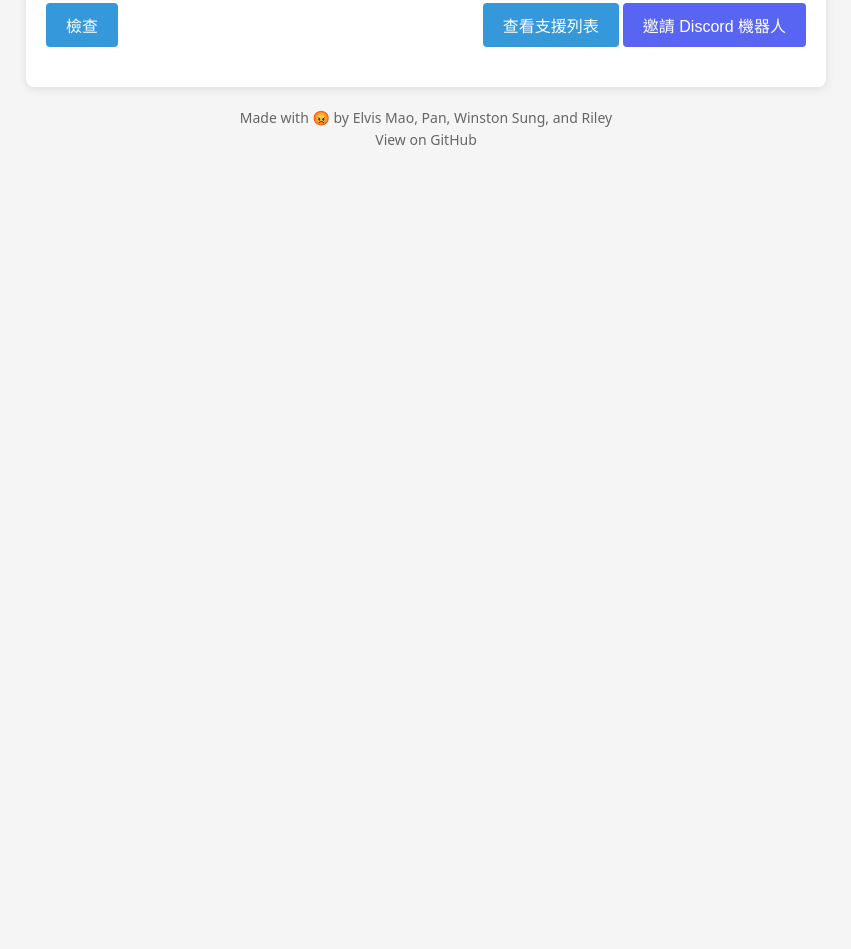
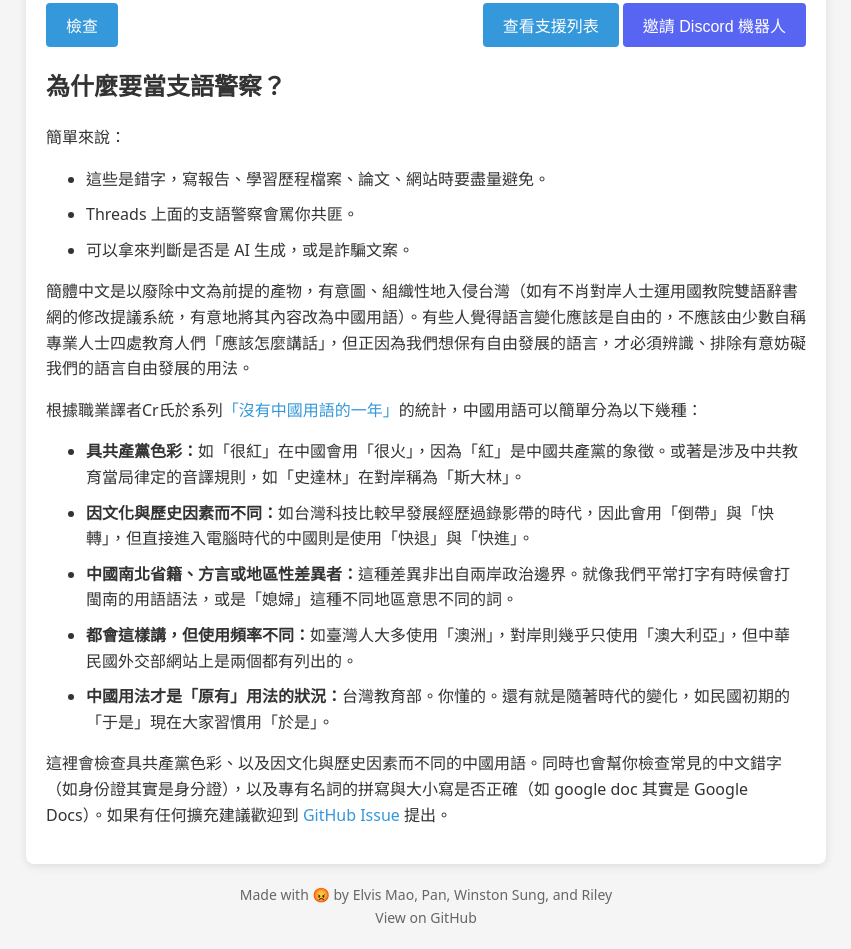
Before and after one commit to Edit-Mr/WinstonBot, a website: page public/index.html in a window 1280 px wide. Shown: the part 380-1329 px from the top of the page, without its empty margins (214-1065 px from the left). Before the commit the page ends 800 px from the top, so only its background shows below. Drawn offline with Linux system fonts and the light colour scheme.

Commit message:
feat: add description in home page

```diff
--- a/public/index.html
+++ b/public/index.html
@@ -23,7 +23,7 @@
                 text-align: center;
                 margin-bottom: 30px;
             }
-            .container {
+            main {
                 background-color: white;
                 border-radius: 8px;
                 padding: 20px;
@@ -102,6 +102,14 @@
                 display: inline-block;
             }
 
+            a {
+                color: #3498db;
+                text-decoration: none;
+            }
+            section {
+                margin-top: 20px;
+            }
+
             footer {
                 text-align: center;
                 margin-top: 20px;
@@ -126,12 +134,16 @@
                     transform: rotate(360deg);
                 }
             }
+
+            li {
+                margin-bottom: 10px;
+            }
         </style>
     </head>
     <body>
-        <div class="container">
+        <main>
             <h1>Winston Bot - 中國用語／錯字檢查工具</h1>
-            <p>輸入文字，檢查拼寫、大小寫和用詞問題：</p>
+            <p>輸入文字，檢查常見錯字、中國用語、以及專有名詞的拼寫與大小寫是否正確。</p>
 
             <textarea id="textInput" placeholder="請輸入要檢查的文字...">
 一位程序員在掃描 qrcode 報到 sitcon 之後用 Chinese 改了一下進程並推送到 github</textarea
@@ -149,17 +161,52 @@
                     </button>
                 </div>
             </div>
-
             <div class="loading" id="loading">
                 <div class="spinner"></div>
                 <p>檢查中...</p>
             </div>
-
             <div id="result"></div>
-        </div>
+            <section>
+                <h2>為什麼要當支語警察？</h2>
+                <p>
+                    簡單來說：
+                </p>
+                <ul>
+                    <li>這些是錯字，寫報告、學習歷程檔案、論文、網站時要盡量避免。</li>
+                    <li>Threads 上面的支語警察會罵你共匪。</li>
+                    <li>可以拿來判斷是否是 AI 生成，或是詐騙文案。</li>
+                </ul>
+                <p>簡體中文是以廢除中文為前提的產物，有意圖、組織性地入侵台灣（如有不肖對岸人士運用國教院雙語辭書網的修改提議系統，有意地將其內容改為中國用語）。有些人覺得語言變化應該是自由的，不應該由少數自稱專業人士四處教育人們「應該怎麼講話」，但正因為我們想保有自由發展的語言，才必須辨識、排除有意妨礙我們的語言自由發展的用法。</p>
+                <p>
+                    根據職業譯者Cr氏於系列<a href="https://www.thenewslens.com/column/366days/198935"
+                        >「沒有中國用語的一年」</a
+                    >的統計，中國用語可以簡單分為以下幾種：
+                </p>
+                <ul>
+                    <li>
+                        <strong>具共產黨色彩：</strong>如「很紅」在中國會用「很火」，因為「紅」是中國共產黨的象徵。或著是涉及中共教育當局律定的音譯規則，如「史達林」在對岸稱為「斯大林」。
+                    </li>
+                    <li><strong>因文化與歷史因素而不同：</strong>如台灣科技比較早發展經歷過錄影帶的時代，因此會用「倒帶」與「快轉」，但直接進入電腦時代的中國則是使用「快退」與「快進」。</li>
+                    <li>
+                        <strong>中國南北省籍、方言或地區性差異者：</strong>這種差異非出自兩岸政治邊界。就像我們平常打字有時候會打閩南的用語語法，或是「媳婦」這種不同地區意思不同的詞。
+                    </li>
+                    <li>
+                        <strong>都會這樣講，但使用頻率不同：</strong>如臺灣人大多使用「澳洲」，對岸則幾乎只使用「澳大利亞」，但中華民國外交部網站上是兩個都有列出的。
+                    </li>
+                    <li>
+                        <strong>中國用法才是「原有」用法的狀況：</strong>台灣教育部。你懂的。還有就是隨著時代的變化，如民國初期的「于是」現在大家習慣用「於是」。
+                    </li>
+                </ul>
+                <p>
+                    這裡會檢查具共產黨色彩、以及因文化與歷史因素而不同的中國用語。同時也會幫你檢查常見的中文錯字（如身份證其實是身分證），以及專有名詞的拼寫與大小寫是否正確（如 google doc 其實是 Google Docs）。如果有任何擴充建議歡迎到 <a href="https://github.com/Edit-Mr/WinstonBot/issues">GitHub Issue</a> 提出。
+                </p>
+            </section>
+        </main>
         <footer>
             Made with 😡 by <a href="https://github.com/Edit-Mr">Elvis Mao</a>,
-            <a href="https://github.com/pan93412">Pan</a>, <a href="https://github.com/winstonsung">Winston Sung</a>, and <a href="https://github.com/rileychh">Riley</a>
+            <a href="https://github.com/pan93412">Pan</a>,
+            <a href="https://github.com/winstonsung">Winston Sung</a>, and
+            <a href="https://github.com/rileychh">Riley</a>
             <br />
             <a href="https://github.com/Edit-Mr/WinstonBot">View on GitHub</a>
         </footer>
```
